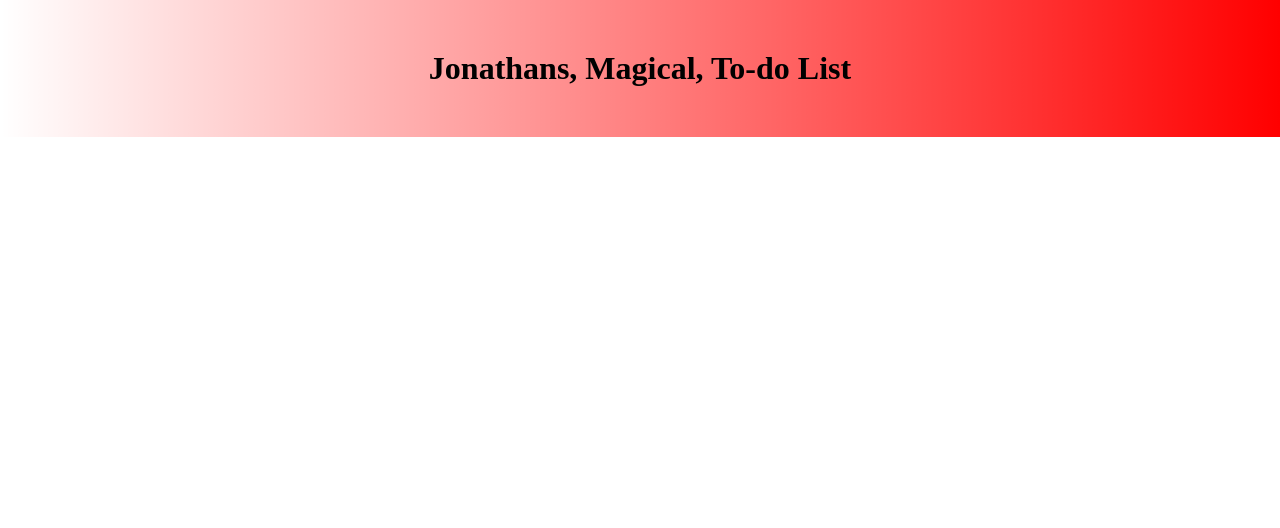
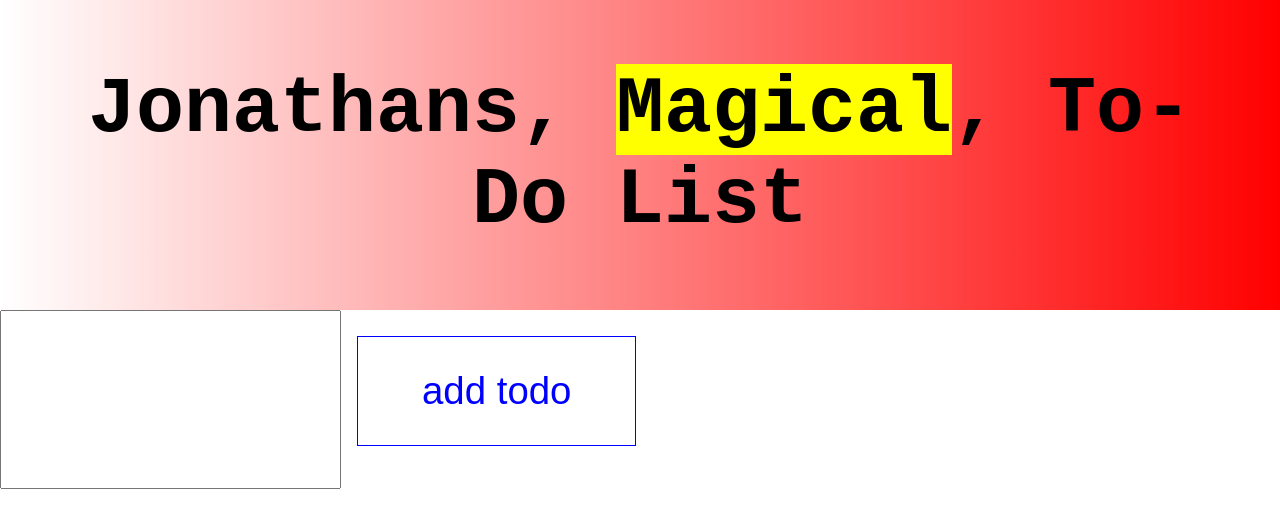
Before and after one commit to jonbleibdrey/jons-todo-app, a React (Create React App) app: page / in a window 1280 px wide. Shown: the top 528 px of the page. Built offline with nearby package versions, Linux system fonts and the light colour scheme.

Commit message:
added form, added css

```diff
--- a/src/App.css
+++ b/src/App.css
@@ -1,11 +1,21 @@
 *{
   margin:0;
+  padding: 0;
+  box-sizing: border-box;
+}
+
+.App{
+  display: flex;
+  justify-content: center;
+
 }
 
 .App > h1 {
+  width: 100%;
   text-align: center;
   color: black;
   background-image: linear-gradient(to right, rgba(255,0,0,0), rgba(255,0,0,1));
-  padding: 50px;
-
+  padding: 5%;
+ font-family: monospace;
+ font-size: 5rem;
 }
--- a/src/App.js
+++ b/src/App.js
@@ -1,10 +1,20 @@
 import './App.css';
+import Form from "./components/Form"
+import React,{useState} from "react"
 
 function App() {
+  const [input, setInput] = useState("")
+  const [todoList, setTodoList] = useState([])
+
   return (
+    <>
     <div className="App">
-   <h1>Jonathans, Magical, To-do List</h1>
+    <h1>Jonathans, <mark>Magical</mark>, To-Do List</h1>
     </div>
+    <div className="form">
+    <Form input={input} setInput={setInput} todoList={todoList} setTodoList={setTodoList}/>
+    </div>
+    </>
   );
 }
 
--- /dev/null
+++ b/src/components/Form.js
@@ -0,0 +1,42 @@
+import React from "react";
+
+const Form = ({ input, setInput, todoList, setTodoList }) => {
+  const HandleChange = (e) => {
+    setInput(e.target.value);
+  };
+
+  const addTodo = (e) => {
+      e.preventDefault()
+      setTodoList([...todoList, {text: input, id: Math.random() * 1000 }])
+      setInput("")
+  }
+
+  return (
+    <div>
+      <form>
+        <input
+          style={{ padding: "5rem", textAlign: "center" }}
+          type="text"
+          onChange={HandleChange}
+          value={input}
+        />
+        <button onClick={addTodo} type="submit"
+          style={{
+            margin: "1rem",
+            padding: "2rem 4rem",
+            background: "none",
+            border: "0.1rem solid blue",
+            color: "blue",
+            fontSize: "2.4rem",
+            borderRadious: "1rem",
+          }}
+        >
+          {" "}
+          add todo
+        </button>
+      </form>
+    </div>
+  );
+};
+
+export default Form;
```
